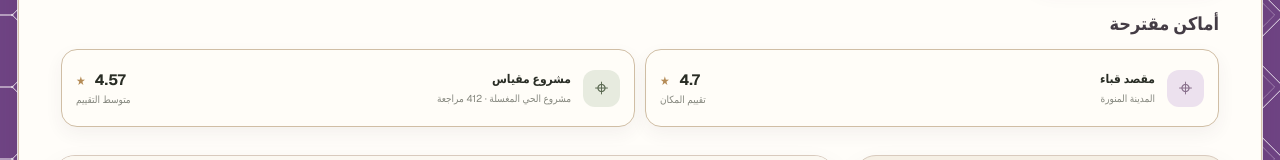
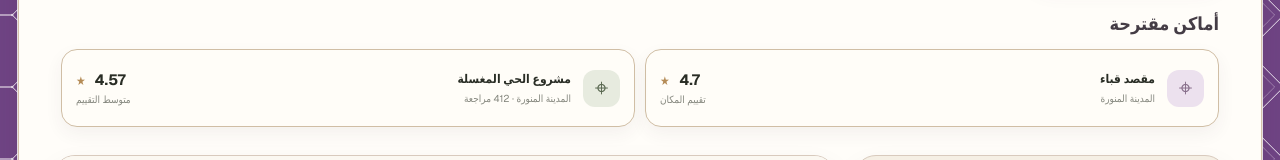
Before and after one commit to farahzeyad22/wejhaty, a Next.js app: page / in a window 1280 px wide. Shown: the part 381-541 px from the top of the page. Built offline with nearby package versions, Linux system fonts and the light colour scheme.

Commit message:
Correct suggested place name to Al Mughassilah neighborhood project

```diff
--- a/app/page.tsx
+++ b/app/page.tsx
@@ -777,7 +777,7 @@ export default function Home() {
                 </Link>
                 <Link className="location-summary location-summary-link suggested-place-card" href="/maqyas" aria-label="فتح مشروع الحي المغسلة">
                   <span className="location-icon">⌖</span>
-                  <span className="location-copy"><strong>مشروع مقياس</strong><small>مشروع الحي المغسلة · 412 مراجعة</small></span>
+                  <span className="location-copy"><strong>مشروع الحي المغسلة</strong><small>المدينة المنورة · 412 مراجعة</small></span>
                   <span className="location-rating"><b>4.57</b> <i>★</i><small>متوسط التقييم</small></span>
                 </Link>
               </div>
```
